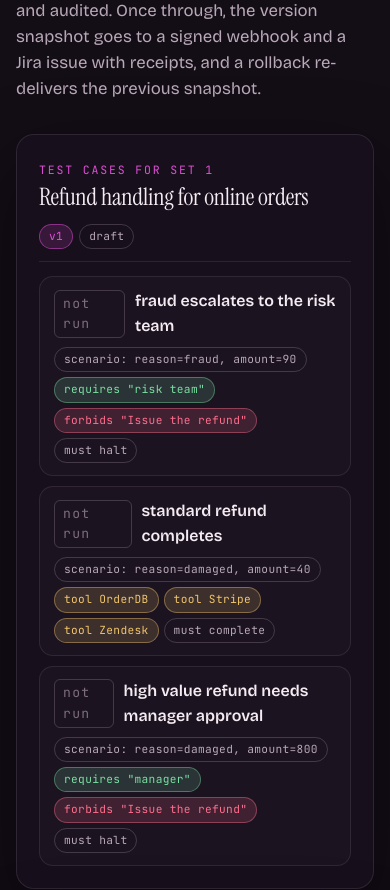
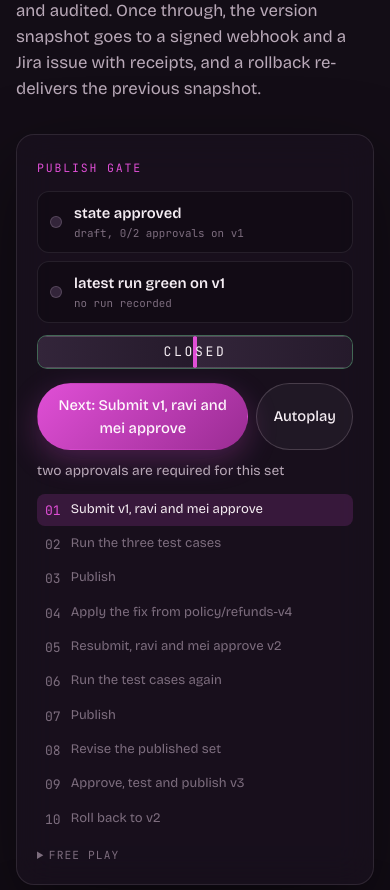
Before and after one commit to SAY-5/expertloop, a React (Vite) app in the folder web/: page / in a window 390 px wide. Shown: the part 8820-9710 px from the top of the page. Built offline with nearby package versions, Linux system fonts and the light colour scheme.

Commit message:
style: gate controls first on narrow screens

```diff
--- a/web/src/styles/gate.css
+++ b/web/src/styles/gate.css
@@ -50,6 +50,8 @@
 .case-status {
   font-size: 0.68rem;
   letter-spacing: 0.1em;
+  white-space: nowrap;
+  flex: none;
   padding: 3px 8px;
   border-radius: 6px;
   border: 1px solid var(--line-strong);
@@ -428,5 +430,6 @@
 
   .gate-side {
     position: static;
+    order: -1;
   }
 }
```
